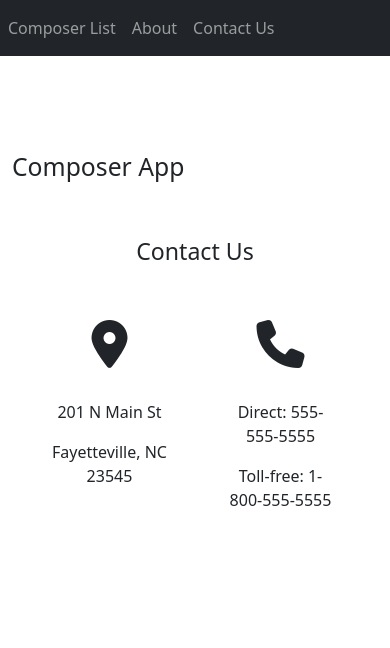
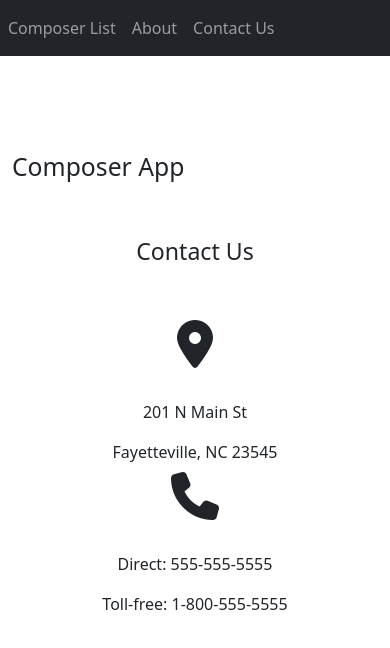
Before and after one commit to joneskj55/enterprise-composer-app, an Angular app: page /contact in a window 390 px wide. Shown: the top 648 px of the page. Built offline with nearby package versions, Linux system fonts and the light colour scheme.

Commit message:
stack contact page on mobile

```diff
--- a/src/app/contact/contact.component.html
+++ b/src/app/contact/contact.component.html
@@ -8,7 +8,7 @@
  -->
 
 <div class="container">
-  <div class="row justify-content-center" fxLayout="row">
+  <div class="row justify-content-center" fxLayout="row" fxLayout.xs="column">
     <h3 style="text-align: center; padding-bottom: 2em">Contact Us</h3>
     <div class="col-4" style="text-align: center" fxFlex class="left">
       <i class="fas fa-map-marker-alt"></i>
```
